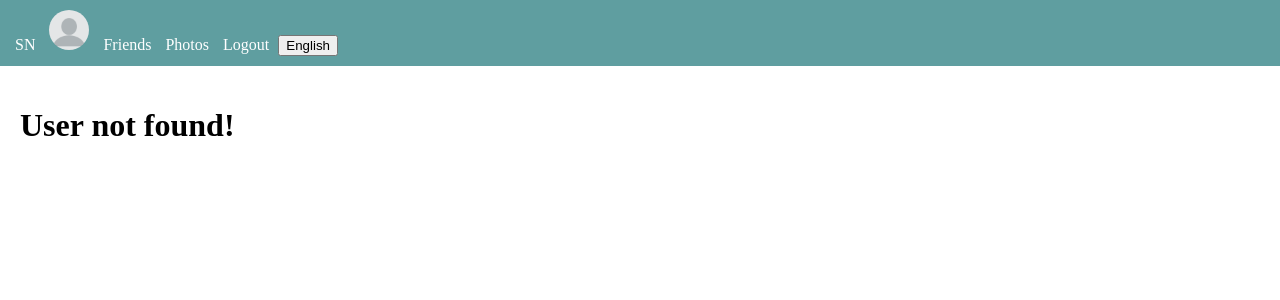
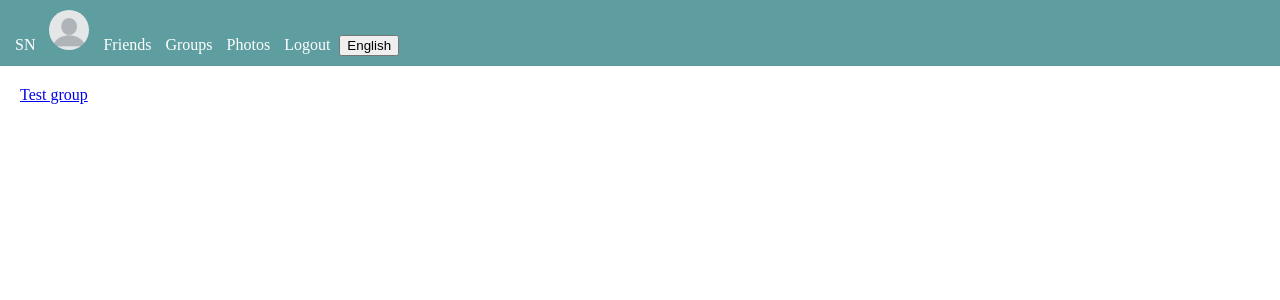
Before and after one commit to zovenor/social_network, a Django app: page /groups in a window 1280 px wide. Shown: the top 300 px of the page. Run offline with Django 4.2, Linux system fonts and the light colour scheme; a user stored in the database is signed in; data comes from the database, SQL or seed files in the repository; both versions use the stored data as it was after the commit.

Commit message:
Added groups

```diff
--- a/SN/mainpage/admin.py
+++ b/SN/mainpage/admin.py
@@ -1,7 +1,8 @@
 from django.contrib import admin
-from .models import Friend, Follower, UserDetail, Photo
+from .models import Friend, Follower, UserDetail, Photo, Group
 
 admin.site.register(Friend)
 admin.site.register(Follower)
 admin.site.register(UserDetail)
 admin.site.register(Photo)
+admin.site.register(Group)
--- a/SN/mainpage/models.py
+++ b/SN/mainpage/models.py
@@ -121,3 +121,14 @@ class UserDetail(models.Model):
             return self.photo
         else:
             return settings.STATIC_URL + "/mainpage/img/user.png"
+
+
+class Group(models.Model):
+    followers = models.ManyToManyField(UserDetail)
+    name = models.CharField(max_length=250)
+    description = models.TextField(null=True, blank=True)
+    groupname = models.CharField(max_length=100, unique=True)
+    photo = models.ForeignKey(Photo, on_delete=models.SET_NULL, null=True, blank=True)
+
+    def __str__(self):
+        return self.name
--- a/SN/mainpage/templates/mainpage/base.html
+++ b/SN/mainpage/templates/mainpage/base.html
@@ -34,6 +34,7 @@
     {% if user.is_authenticated %}
         <a href="/account"><img width="40px" style="border-radius: 999px" src="{{ your_user.get_photo }}"></a>
         <a href="/friends">{{ list.Friends }}</a>
+        <a href="/groups">{{ list.groups }}</a>
         <a href="/photos">{{ list.photos }}</a>
         <a href="/logout?url={{ request.path }}">{{ list.LogOut }}</a>
     {% endif %}
--- /dev/null
+++ b/SN/mainpage/templates/mainpage/groups.html
@@ -0,0 +1,9 @@
+{% extends 'mainpage/base.html' %}
+
+{% block title %}{{ list.title }}{% endblock %}
+
+{% block content %}
+    {% for el in your_groups %}
+        <a href="/{{ el.groupname }}">{{ el.name }}</a>
+    {% endfor %}
+{% endblock %}
--- a/SN/mainpage/urls.py
+++ b/SN/mainpage/urls.py
@@ -7,9 +7,11 @@ urlpatterns = [
     path('login', views.LogInView.as_view()),
     path('account', views.YourAccountView.as_view()),
     path('id<int:id>', views.AccountIDView.as_view()),
+    path('gr<int:id>', views.GroupIDView.as_view()),
     path('logout', views.LogOutView.as_view()),
     path('friends', views.FriendsView.as_view()),
     path('registration', views.RegView.as_view()),
     path('photos', views.PhotosView.as_view()),
-    path('<str:username>', views.AccountView.as_view()),
+    path('groups', views.GroupsView.as_view()),
+    path('<str:name>', views.AccountView.as_view()),
 ]
--- a/SN/mainpage/views.py
+++ b/SN/mainpage/views.py
@@ -3,7 +3,7 @@ from django.views import View
 from django.contrib.auth.models import User
 from django.contrib.auth import authenticate, login, logout
 from . import langs
-from .models import Friend, Follower, UserDetail, Photo
+from .models import Friend, Follower, UserDetail, Photo, Group
 
 
 def user_to_user(self, request, user_view, url=""):
@@ -48,10 +48,11 @@ def base(func):
     return wrapper
 
 
-def page_not_found_view(request, exception):
-    content = {
+@base
+def page_not_found_view(self, request, content={}, exception=None, *args, **kwargs):
+    content.update({
         'list': get_wordlist(request).Error404
-    }
+    })
     return render(request, 'mainpage/404.html', content, status=404)
 
 
@@ -151,8 +152,9 @@ class LogInView(View):
 class AccountIDView(View):
 
     @base
-    def get(self, request, id=None, username=None, user_view=None, content={}):
-        try:
+    def get(self, request, id=None, name=None, user_view=None, content={}, gr_or_usr="usr" ):
+        if (User.objects.filter(username=name).exists() or User.objects.filter(id=id).exists()) and gr_or_usr == "usr":
+            username = name
             # if request receive username
             if username != None:
                 id = User.objects.get(username=username).id
@@ -184,10 +186,10 @@ class AccountIDView(View):
                     # if user remove account's photo
                     elif 'rm_photo' in request.GET:
                         if request.GET['rm_photo'] == 'True':
-                             user_photo = UserDetail.objects.get(user=id)
-                             user_photo.photo = None
-                             user_photo.save()
-                             return redirect("/account")
+                            user_photo = UserDetail.objects.get(user=id)
+                            user_photo.photo = None
+                            user_photo.save()
+                            return redirect("/account")
                     elif 'choose_photo' in request.GET:
                         if request.GET['choose_photo'] == 'True':
                             content['choose_photo'] = True
@@ -216,16 +218,25 @@ class AccountIDView(View):
                     Friend.objects.filter(user1=content['user_view'].id, user2=request.user.id))
                 return render(request, 'mainpage/account.html', content)
         # If user is not found
-        except:
+        elif (Group.objects.filter(groupname=name).exists() or Group.objects.filter(id=id).exists()) and gr_or_usr == "gr":
+            if name is not None:
+                id = Group.objects.get(groupname=name).id
             content.update({
-                'list': get_wordlist(request).Account
+                'list': get_wordlist(request).Group,
+                'followers': Group.objects.get(id=id).followers.all(),
+                'group': Group.objects.get(id=id),
             })
-            return render(request, 'mainpage/error.html', content)
+            return render(request, 'mainpage/group.html', content)
+        else:
+            return page_not_found_view(self, request)
 
+class GroupIDView(View):
+    def get(self, request, id):
+        return AccountIDView.get(self, request, id=id, gr_or_usr="gr")
 
 class AccountView(View):
-    def get(self, request, username):
-        return AccountIDView.get(self, request, username=username)
+    def get(self, request, name):
+        return AccountIDView.get(self, request, name=name)
 
 
 class YourAccountView(View):
@@ -393,22 +404,26 @@ class RegView(View):
         }
 
         if name != "" and surname != "" and email != "" and username != "" and password1 != "" and password2 != "" and birthday != "" and country != "" and city != "" and sex != "":
-            if password1 == password2:
-                if not User.objects.filter(username=username).exists():
-                    if not User.objects.filter(email=email).exists():
-                        User.objects.create_user(first_name=name, last_name=surname, email=email, username=username,
-                                                 password=password1)
-                        UserDetail.objects.create(user=User.objects.get(username=username), age=birthday,
-                                                  country=country, city=city, sex=sex)
-                        user = authenticate(username=username, password=password1)
-                        login(request, user)
-                        return redirect("/")
+            # if not User.objects.filter(username=username).exist():
+            if True:
+                if password1 == password2:
+                    if not User.objects.filter(username=username).exists():
+                        if not User.objects.filter(email=email).exists():
+                            User.objects.create_user(first_name=name, last_name=surname, email=email, username=username,
+                                                     password=password1)
+                            UserDetail.objects.create(user=User.objects.get(username=username), age=birthday,
+                                                      country=country, city=city, sex=sex)
+                            user = authenticate(username=username, password=password1)
+                            login(request, user)
+                            return redirect("/")
+                        else:
+                            error = get_wordlist(request).Reg.error_email  # User with this email already exist!
                     else:
-                        error = get_wordlist(request).Reg.error_email  # User with this email already exist!
+                        error = get_wordlist(request).Reg.error_username  # User with this username already exist!
                 else:
-                    error = get_wordlist(request).Reg.error_username  # User with this username already exist!
+                    error = get_wordlist(request).Reg.error_passwords  # Password don't match!
             else:
-                error = get_wordlist(request).Reg.error_passwords  # Password don't match!
+                error = get_wordlist(request).Reg.error_group  # Group with this username already exisst!
         else:
             error = get_wordlist(request).Reg.error_fields  # Some fields were not filled in!
 
@@ -442,3 +457,14 @@ class PhotosView(View):
             return redirect('/')
         else:
             return self.get(request, content={'error': get_wordlist(request).AddPhoto.error})
+
+
+class GroupsView(View):
+    @base
+    def get(self, request, content={}):
+        content.update({
+            'list': get_wordlist(request).Groups,
+            'your_groups': Group.objects.filter(followers=UserDetail.objects.get(user=request.user)),
+        })
+
+        return render(request, 'mainpage/groups.html', content)
```
Also changed, not shown: SN/mainpage/langs.py (+18 -0 lines), SN/mainpage/templates/mainpage/group.html (added, +12 -0 lines), SN/db.sqlite3, SN/mainpage/migrations/0006_group.py (added).
